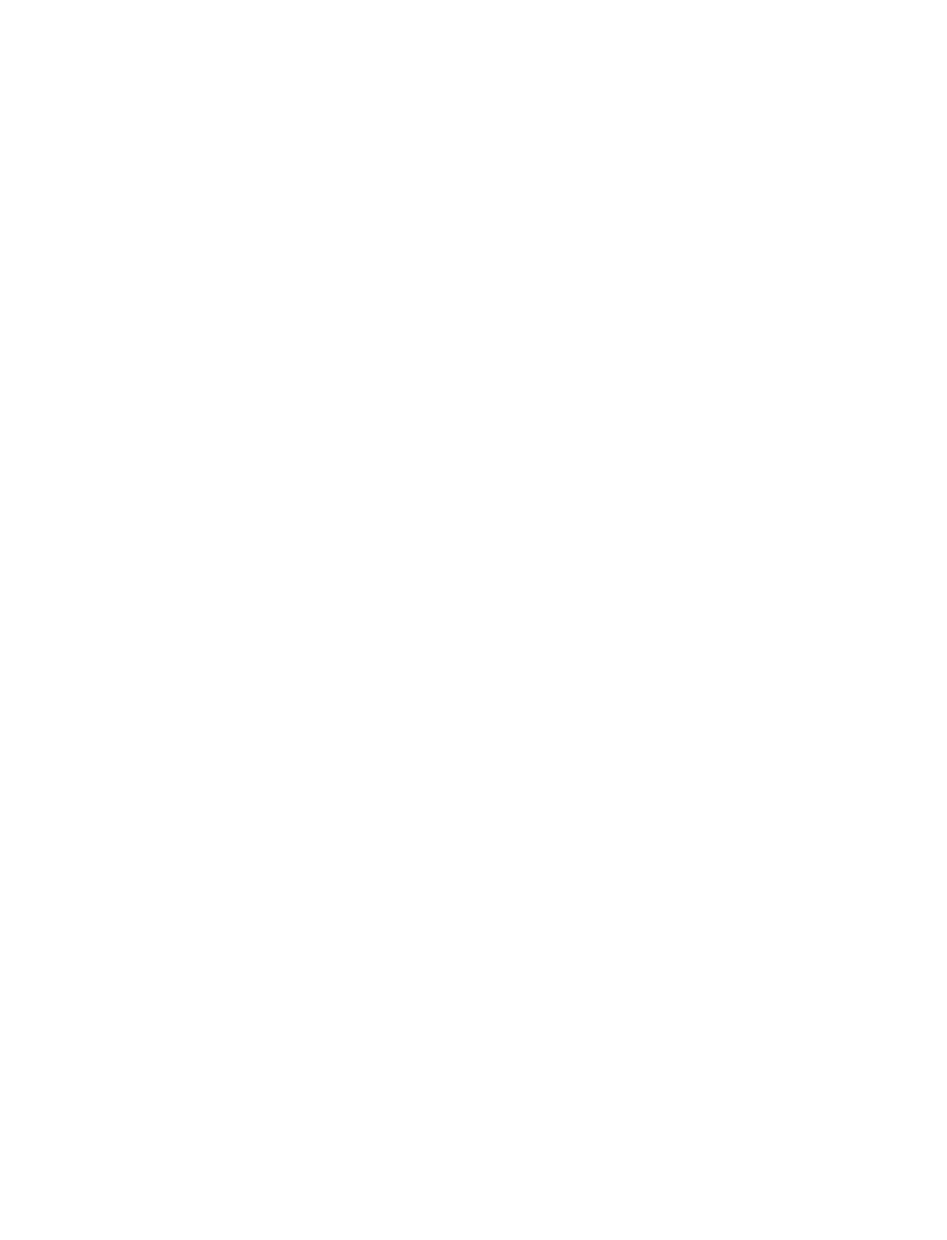
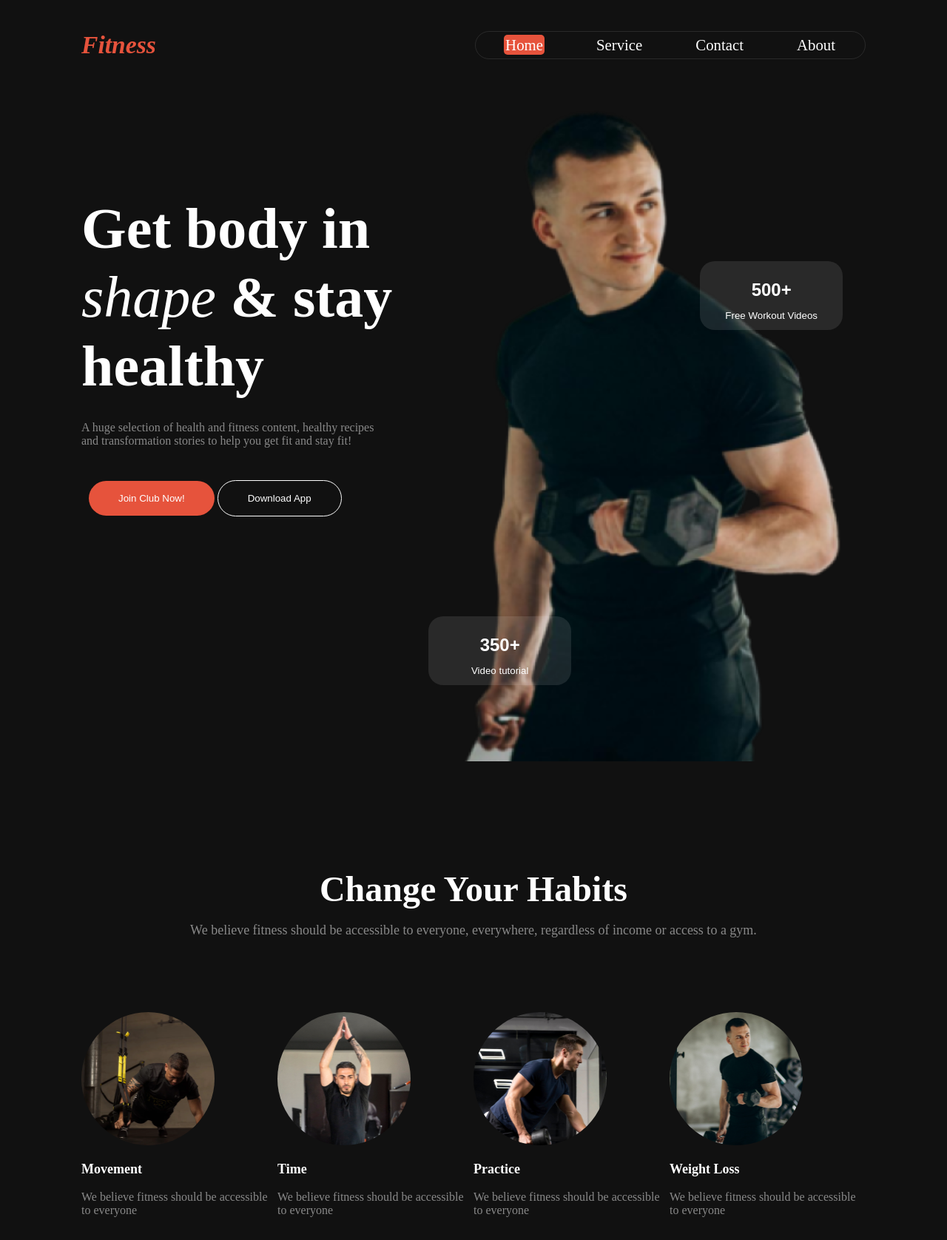
Before and after one commit to niloytalukde/Assignment-2-soloution, a plain HTML site: page index.html in a window 1280 px wide. Shown: the top 1676 px of the page at 74% size. Before the commit the page ends 800 px from the top, so only its background shows below. Drawn offline with Linux system fonts and the light colour scheme.

Commit message:
added 2 section

```diff
--- a/index.html
+++ b/index.html
@@ -4,12 +4,125 @@
     <meta charset="UTF-8">
     <meta name="viewport" content="width=device-width, initial-scale=1.0">
     <title>Fitness</title>
+    <link rel="stylesheet" href="style.css">
+    <link rel="stylesheet" href="responsibe.css">
 </head>
-<body>
-    <header>
+<body class="inter-norma bg-colour">
+    <header class="bg-light">
 
-    </header>
+        <nav class="nav-bar display-flex">
+            <h3 class="title"><span>Fitness</span></h3>
+            <ul class="nav-link display-flex">
+                <li class="nav-item "><a class="active" href="">Home</a></li>
+                <li class="nav-item"><a href="">Service</a></li>
+                <li class="nav-item"><a href="">Contact</a></li>
+                <li class="nav-item"><a href="">About</a></li>
+            </ul>
+            <div class="bar-btn"><i class="fas fa-bars"></i></div>
+        </nav>
+
+            <div class="banner display-flex">
+                <div class="contaner">
+        <h1 class="banner-title">Get body in <br>
+            <span class="font-change">shape</span> & stay healthy</h1>
+        <p class="banner-description">A huge selection of health and fitness content, healthy recipes<br>and transformation stories to help you get fit and stay fit!</p>
+        <button class="common">Join Club Now!</button>
+        <button class="btn">Download App</button>
+                </div>
+                <div class="img">
+        <img src="./images/Images 2.png" alt="">
+        <button class="banner-btn">
+            <h3 class="number">350+</h3>
+            <p class="description">Video tutorial</p>
+        </button>
+        <button class="banner-btn-2">
+            <h3 class="number">500+</h3>
+            <p class="description">Free Workout Videos</p>
+        </button>
+            </div>
+
+            </header>
+
     <main>
+
+
+
+
+ <!-- Change Your Habits section start-->
+ <section class="all-section">
+    <div class="center">
+        <h3 class="habit-title">Change Your Habits</h3>
+    <p class="habit-description ">We believe fitness should be accessible to everyone, everywhere, regardless of income or access to a gym.</p>
+    </div>
+   <div class="habit-container">
+    <div class="movement">
+        <img src="./images/image 3.png" alt="" class="img-sizing">
+        <h3 class="movement-title">Movement</h3>
+        <p class="movement-description">We believe fitness should be accessible to everyone</p>
+    </div>
+
+   <div class="Time">
+    <img src="./images/image 2.png" alt="" class="img-sizing">
+    <h3 class="movement-title">Time</h3>
+    <p class="movement-description">We believe fitness should be accessible to everyone</p>
+</div>
+<div class="Practice">
+    <img src="./images/image 4.png" alt="" class="img-sizing">
+    <h3 class="movement-title">Practice</h3>
+    <p class="movement-description">We believe fitness should be accessible to everyone</p>
+</div>
+<div class="Weight-Loss">
+    <img src="./images/image 5.png" alt="" class="img-sizing">
+    <h3 class="movement-title">Weight Loss</h3>
+    <p class="movement-description">We believe fitness should be accessible to everyone</p>
+</div>
+</div>
+</section>
+ <!-- Change Your Habits styles end  -->
+
+ <!-- Run an Extra Mile Easily section start  -->
+
+ <section class="running-man display-flex all-section">
+    <div class="runnin-man-contenar">
+<h3 class="running-man-title habit-title">Run an Extra
+    Mile Easily</h3>
+    <p class="running-man-description movement-description">We believe fitness should be accessible to everyone, everywhere, regardless of income or access to a gym. With hundreds of professional workouts.</p>
+    <button class="common mobile">Join Now</button>
+    </div>
+<div class="raidous">
+<img src="./images/run.jpg" alt="" id="contan">
+
+</div>
+  </section>
+  <!-- Run an Extra Mile Easily section end -->
+ <!-- Popular Classes section start  -->
+ <section class="all-section">
+    <div class="gym-title ">
+      <h3 class="classes-title habit-title"> Our Popular Classes</h3>
+      <p class="classes-description movement-description"> our gym provide personal trainers who can create customized workout plans,<br> offer guidance on technique, and help you set  and achieve fitness goals.
+      </p></div>
+  <div class="classes-container">
+      <div class="box-1">
+          <img src="./images/yoga-studio-popular-class-1.jpg" alt="">
+          <h4 class="our-popular">Bend & Stretch</h4>
+          <p class="our-classes">Bend & stretch exercises enhance flexibility and muscle relaxation.</p>
+      </div>
+
+      <div class="box-2">
+          <img src="./images/exercise1.jpg" alt="">
+          <h4 class="our-popular">Foundation in Flow</h4>
+          <p class="our-classes">Foundation in flow: balance, strength, flexibility, mindful movement.</p>
+      </div>
+
+      <div class="box-3">
+          <img src="./images/yoga-studio-popular-class-2.jpg" alt="">
+          <h4 class="our-popular">Vinyasa for Vitality</h4>
+          <p class="our-classes">Vinyasa flows energize, strengthen, and invigorate body and mind</p>
+      </div>
+  </div>
+   </section>
+
+
 
     </main>
     <footer>
--- a/style.css
+++ b/style.css
@@ -0,0 +1,265 @@
+/* normal font  */
+@import url('https://fonts.googleapis.com/css2?family=Inter:wght@100..900&display=swap');
+
+.inter-normal{
+    font-family: "Inter", sans-serif;
+    font-optical-sizing: auto;
+    font-weight: 400;
+    font-style: normal;
+    font-variation-settings:
+      "slnt" 0;
+  }
+
+.bg-colour{
+    background-color:rgba(17, 17, 17, 1);
+}
+  /* common style   */
+  .display-flex{
+    display: flex;
+}
+.center{
+    text-align: center;
+}
+.all-section{
+    max-width: 1060px;
+    margin: 0 auto;
+}
+header{
+    max-width: 1060px;
+    margin: 0 auto;
+}
+.common{
+   background-color:#e6533c;
+   color: white;
+   padding: 16px 40px;
+   border-radius: 42px;
+   border: none;
+   margin-left: 10px;
+}
+.habit-title{
+    font-size: 3rem;
+    font-weight: 800;
+    color:white;
+    margin-bottom: 14px;
+}
+.movement-title{
+    font-size: 18px;
+    font-weight: 600;
+    color: white;
+}
+.movement-description{
+color: rgba(255, 255, 255, 0.5) ;
+    margin-bottom: 28px;}
+
+
+  .our-popular{
+    font-size: 1.8rem;
+    font-size: 700;
+    color: white;
+    margin-bottom: 15px;
+  }
+  .our-classes{
+    color: rgba(255, 255, 255, 0.5) ;
+    font-size: 1.3rem;
+  }
+
+
+
+
+
+/* header styles  */
+.title{
+    color: rgba(230, 83, 60, 1);
+    font-size: 2.1rem;
+    font-weight: 800;
+    font-style: italic;
+    }
+    .nav-link{
+      list-style: none;
+      border: 1px solid rgba(255, 255, 255, 0.1);
+      border-radius: 39px;
+     padding: 4px 4px;
+
+
+    }
+    .nav-item,a{
+       margin-left: 1rem;
+       margin-right: 1rem;
+      text-decoration: none;
+      font-size: 1.3rem;
+      color: white;
+      padding: 2px 2px ;
+    }
+
+
+    .nav-bar{
+      justify-content: space-between;
+      margin-top: 57Px;
+      align-items: center;
+      margin-left: 190px;
+      max-width: 1060px;
+    }
+    .bar-btn{
+      color:#fff;
+      font-size: 1.5rem;
+      display: none;
+
+    }
+    a:hover{
+      background-color: rgba(230, 83, 60, 1);
+    }
+    a.active{
+      background-color: rgba(230, 83, 60, 1);
+      border-radius: 5px;
+      /* padding: 2px; */
+    }
+/* banner section styles  */
+.nav-bar,.banner{
+    max-width: 1440px;
+    margin: 0 auto;
+  }
+  .bg-light{
+    background-color:rgba(17, 17, 17, 1);
+
+  }
+.bg-all{
+    background-color: black;
+}
+.banner{
+    justify-content: space-between;
+    max-width: 1060px;
+}
+.banner-title{
+    line-height: 93px;
+    font-size:78px ;
+    font-weight: 900;
+    color: white;
+    margin-bottom: 28px;
+}
+.font-change{
+  font-style: italic;
+  font-weight: 400;
+}
+.contaner{
+    margin-top:97px ;
+
+}
+img{
+    width: 100%;
+     position: relative;
+
+}
+ .tutorial{
+  color: white;
+  background-color: aqua;
+  position: absolute;
+  text-align: center;
+  padding: 0;
+  margin: 0;
+
+ }
+
+
+.btn{
+    color: white;
+    padding: 16px 40px;
+    border-radius: 42px;
+    border: none;
+    gap: 10px;
+   background-color: transparent;
+   border: 1px  solid rgba(255, 255, 255, 1);
+}
+.banner-description{
+    color:
+    rgba(255, 255, 255, 0.5) ;
+    margin-bottom: 44px;
+}
+.banner-btn{
+    background: rgba(255, 255, 255, 0.1);
+  height: 93px;
+  width: 193px;
+  border: none;
+  border-radius: 20px;
+  color: #fff;
+  position: relative;
+  top:-200px ;
+  right: 40px;
+}
+.banner-btn-2{
+    background: rgba(255, 255, 255, 0.1);
+    height: 93px;
+  width: 193px;
+  border: none;
+  border-radius: 20px;
+  color: #fff;
+  position: relative;
+  top:-680px ;
+  left: 130px;
+}
+.number{
+  font-size: 24px;
+  margin-bottom: 5px;
+}
+
+/* Change Your Habits styles */
+.habit-container{
+    display: grid;
+   grid-template-columns:repeat(4,1fr);
+
+}
+
+.img-sizing{
+   height: 180px;
+   width: 180px;
+   border-radius: 50%;
+    display: inline-block;
+}
+.habit{
+   margin-top: 100px;
+   text-align: center;
+}
+.habit-description{
+   color: rgba(255, 255, 255, 0.5) ;
+   font-size: 18Px;
+   margin-bottom: 100px;
+}
+/* Change Your Habits styles end */
+
+/* Run an Extra Mile Easily section styles start  */
+.running-man{
+    background-color: rgba(34, 34, 34, 1);
+    border-radius: 18px;
+   margin-top:120px ;
+   align-items: center;
+   gap: 80px;
+
+  }
+
+  .raidous{
+    border-radius: 18px;
+  margin: 40px;
+  }
+
+  .runnin-man-contenar{
+    margin-left: 54px;
+    margin-bottom: 40px;
+
+  }
+  #contan{
+    border-radius: 18px;
+  }
+
+
+
+   /* Popular Classes section start   */
+
+.gym-title{
+    text-align: center;
+    }
+
+    .classes-container{
+      display: grid;
+      grid-template-columns: repeat(3,1fr);
+      gap: 15px;
+    }
+    /* Popular Classes section end  */
```
Also changed, not shown: images/yoga-studio-popular-class-1.jpg (added), images/yoga-studio-popular-class-2.jpg (added).
